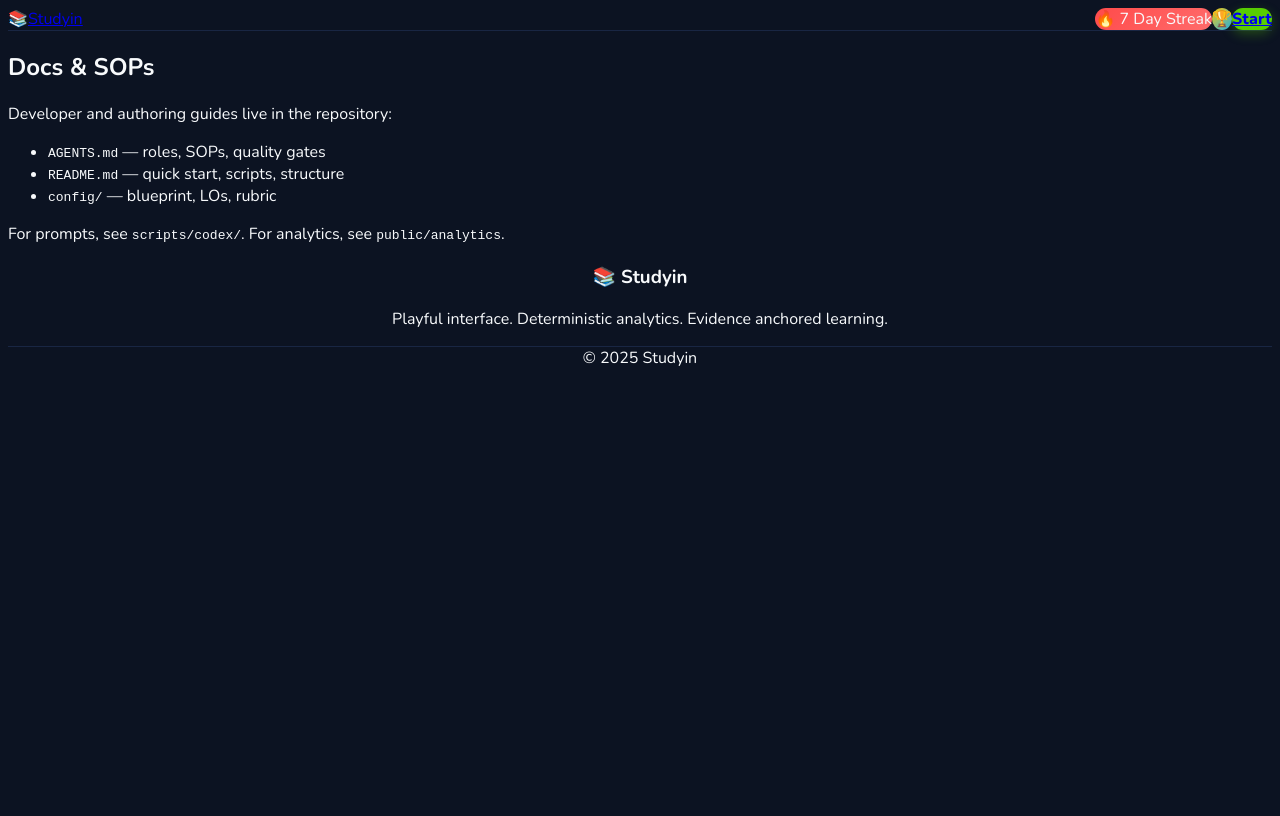
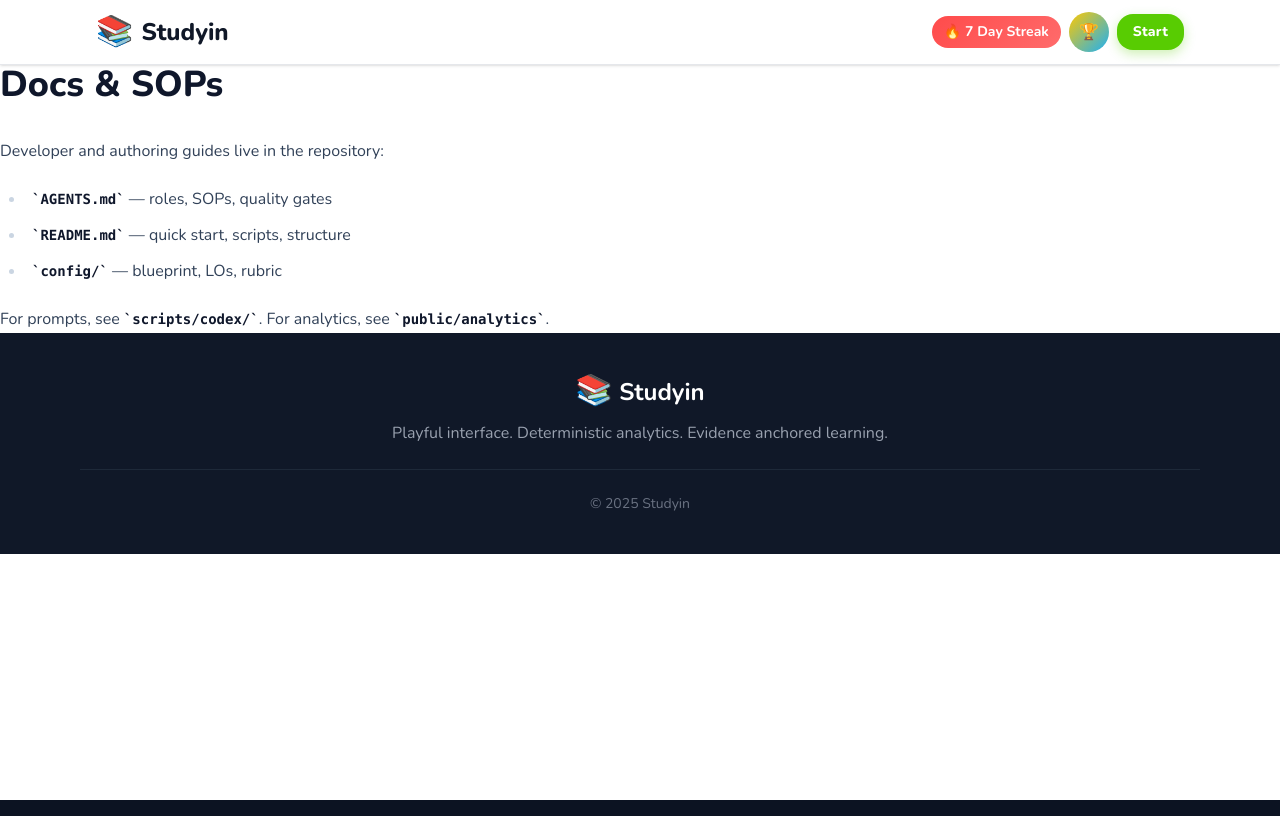
Before and after one commit to yinkev/Studyin, a Next.js app: page /docs in a window 1280 px wide. Built offline with nearby package versions, Linux system fonts and the light colour scheme.

Commit message:
feat(build,docs): migrate to Tailwind v4 CSS-first; add runbook and workflow

```diff
--- a/app/globals.css
+++ b/app/globals.css
@@ -1,6 +1,9 @@
-@tailwind base;
-@tailwind components;
-@tailwind utilities;
+@import "tailwindcss";
+@plugin "@tailwindcss/typography";
+@plugin "tailwindcss-animate";
+@source "./app/**/*.{ts,tsx}";
+@source "./components/**/*.{ts,tsx}";
+@source "./lib/**/*.{ts,tsx}";
 
 :root {
   /* Dark neon theme by default (slate/indigo with sky accents) */
--- a/postcss.config.cjs
+++ b/postcss.config.cjs
@@ -1,6 +1,5 @@
 module.exports = {
   plugins: {
     '@tailwindcss/postcss': {},
-    autoprefixer: {},
   },
 };
--- a/tailwind.config.cjs
+++ /dev/null
@@ -1,5 +0,0 @@
-/** @type {import('tailwindcss').Config} */
-module.exports = {
-  content: ['./app/**/*.{ts,tsx}', './components/**/*.{ts,tsx}', './lib/**/*.{ts,tsx}'],
-  plugins: [require('@tailwindcss/typography'), require('tailwindcss-animate')],
-};
```
Also changed, not shown: 3 other files (tests, documents, lock files or other folders).
